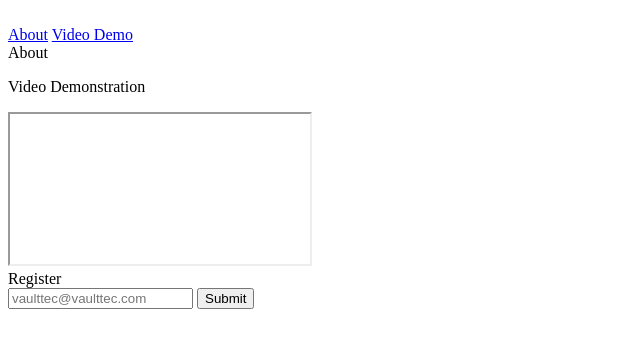
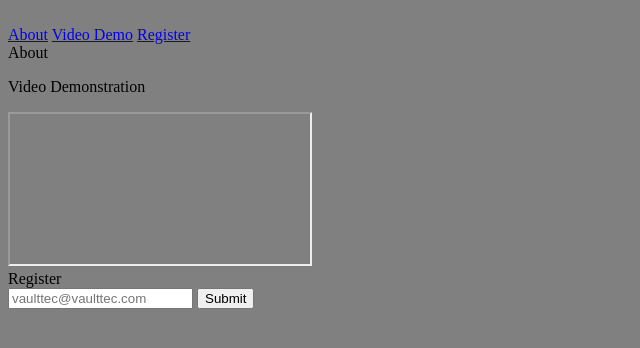
Before and after one commit to MajorOcelot/fcc-landing-page, a plain HTML site: page index.html in a window 1280 px wide. Shown: the whole page, without its empty margins (0-640 px from the left). Drawn offline with Linux system fonts and the light colour scheme.

Commit message:
Forgot to add Register text to nav-link.  Added body and flexcontainer selectors with background color and flex properties respectively

```diff
--- a/index.html
+++ b/index.html
@@ -13,7 +13,7 @@
             <nav id="nav-bar">
                 <a class="nav-link" href="#about">About</a>
                 <a class="nav-link" href="#videodemonstration">Video Demo</a>
-                <a class="nav-link" href="#register"></a>
+                <a class="nav-link" href="#register">Register</a>
             </nav>
         </header>
         <section id="aboutsection">
--- a/styles.css
+++ b/styles.css
@@ -0,0 +1,8 @@
+body {
+    background-color: grey;
+}
+
+.flexcontainer {
+    display: flex;
+    flex-direction: column;
+}
```
